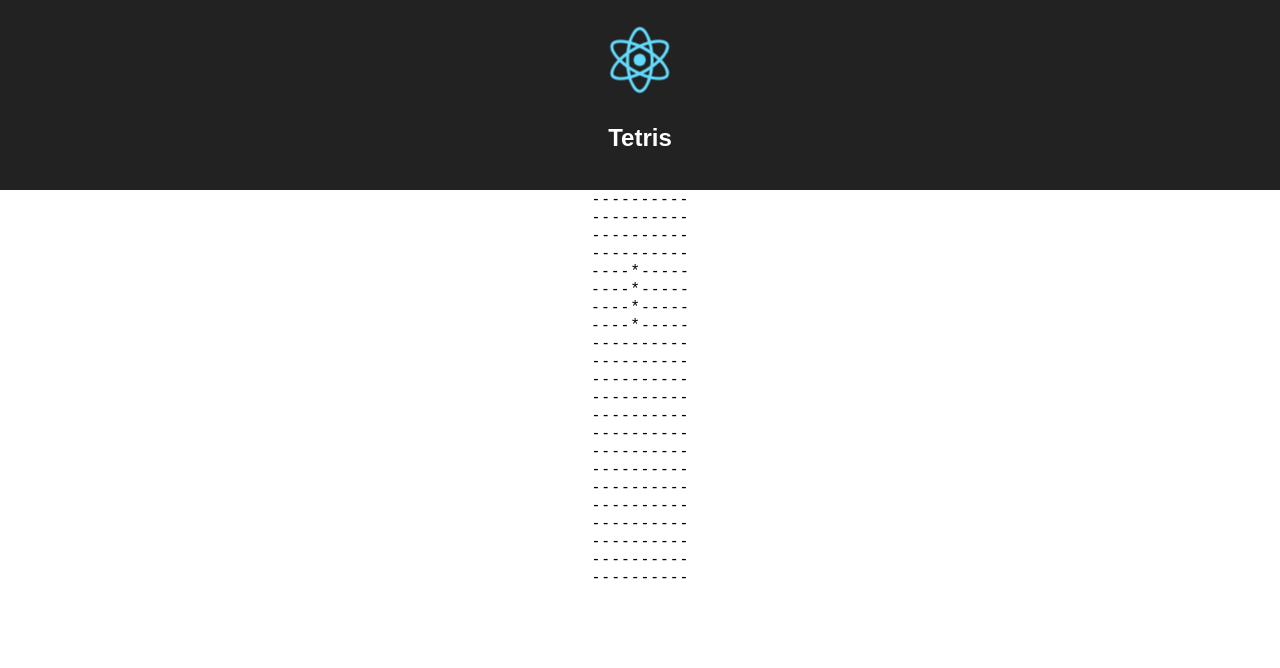
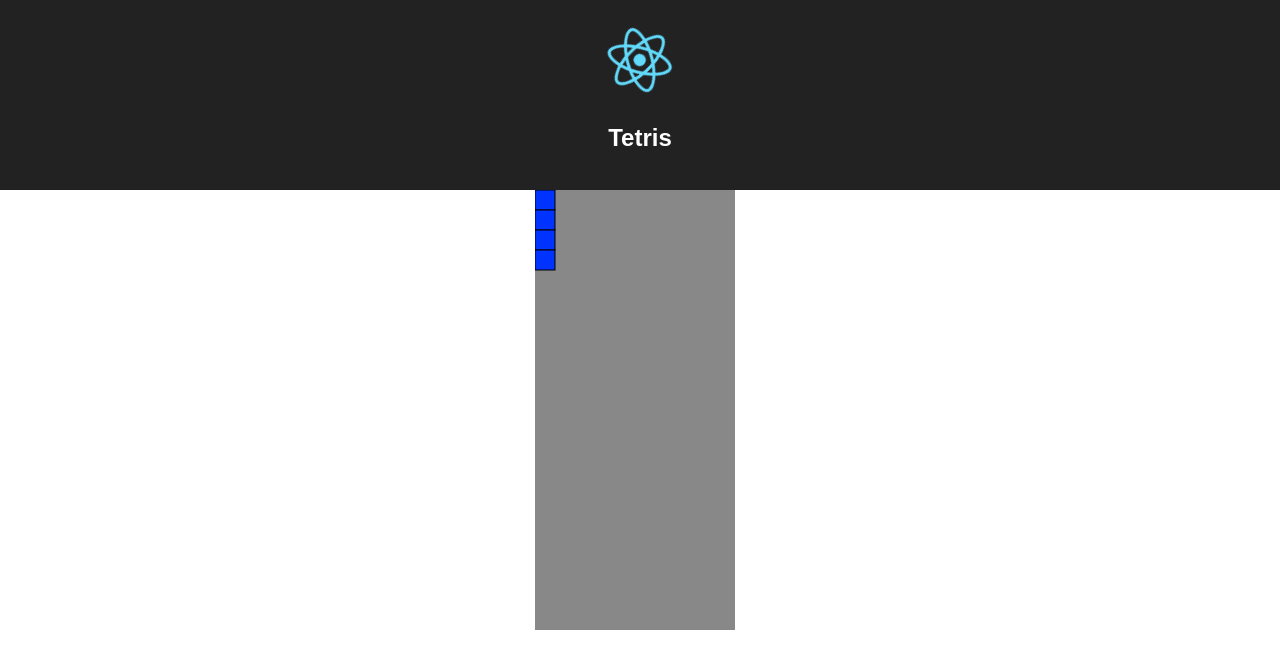
Before and after one commit to seanhaneberg/react-tetris, a React (Create React App) app: page / in a window 1280 px wide. Shown: the top 668 px of the page. Built offline with nearby package versions, Linux system fonts and the light colour scheme.

Commit message:
SVG tetris rendering

```diff
--- a/src/components/TetrisBlock.jsx
+++ /dev/null
@@ -1,11 +0,0 @@
-import React, { Component } from 'react';
-
-class TetrisBlock extends Component {
-
-  render() {
-    let block = this.props.blocked ? "*" : "-";
-    return (<g> {block} </g>)
-  }
-}
-
-export default TetrisBlock;
--- a/src/components/TetrisGame.jsx
+++ b/src/components/TetrisGame.jsx
@@ -1,7 +1,9 @@
 import React, { Component } from 'react';
-import TetrisBlock from './TetrisBlock.jsx';
+import TetrisPiece from './TetrisPiece.jsx';
 
-var pieces = [
+class PieceDefinitions {
+  constructor() {
+    this.pieces = [
       [[0, 0], [0, 1], [0, 2], [0, 3]],   // [0] I
       [[0, 0], [0, 1], [0, 2], [1, 2]],   // [1] L
       [[0, 0], [1, 0], [0, 1], [0, 2]],   // [2] R (mirror of L)
@@ -10,19 +12,43 @@ var pieces = [
       [[0, 0], [0, 1], [1, 0], [1, 1]],   // [5] X
       [[0, 0], [0, 1], [0, 2], [1, 1]]    // [6] T
     ];
+  }
+}
+
+class GameConfiguration {
+  constructor() {
+    this.blockWidth = 20;
+    this.blockHeight = this.blockWidth;
+
+    this.columnCount = 10;
+    this.rowCount = 22;
+
+    this.playspaceWidth = this.blockWidth * this.columnCount;
+    this.playspaceHeight = this.blockHeight * this.rowCount;
+
+    this.enableBonusBlocks = false;
+  }
+}
 
 class TetrisGame extends Component {
   constructor(props) {
     super(props);
-    this.setState({ activePiece: null, inactivePieces: [] });
+
+    this.state = {
+      config: new GameConfiguration(),
+      pieceDefinitions: new PieceDefinitions(),
+      activePiece: null,
+      inactivePieces: []
+    };
   }
 
   componentDidMount() {
     var self = this;
     this.timer = setInterval(
-      () => self.tick(),
-      1000
-    );
+      function () {
+        self.tick();
+      },
+      1000);
   }
 
   componentWillUnmount() {
@@ -32,45 +58,39 @@ class TetrisGame extends Component {
   tick() {
     var activePiece = this.state ? this.state.activePiece : null;
     if (activePiece) {
-      activePiece.pos[1]++; // is this okay or should I set state?
+      activePiece.pos[1]++;
     } else {
+      let defs = this.state.pieceDefinitions.pieces;
+      var defIndex = Math.floor(Math.random() * defs.length);
       activePiece = {
         pos: [4, 0],
-        shape: pieces[0]
+        shape: defs[defIndex]
       };
     }
 
     this.setState({ activePiece: activePiece });
   }
 
-  renderBoard() {
-    let width = this.props.cols;
-    let height = this.props.rows;
-    var board = [];
-    for (var row = 0; row < height; row++) {
-      for (var col = 0; col < width; col++) {
-        var blocked = false;
-        if (this.state && this.state.activePiece) {
-          for (var block = 0; block < this.state.activePiece.shape.length; block++) {
-            var x = this.state.activePiece.pos[0] + this.state.activePiece.shape[block][0];
-            var y = this.state.activePiece.pos[1] + this.state.activePiece.shape[block][1];
-            blocked = (x === col) && (y === row);
-            if (blocked) {
-              break;
-            }
-          }
-        }
+  render() {
+    let config = this.state.config;
+    let boardMargin = 10;
+    let blockWidth = config.blockWidth;
+    let blockHeight = config.blockHeight;
+    let width = config.playspaceWidth;
+    let height = config.playspaceHeight;
+    let boardWidth = width + boardMargin;
+    let boardHeight = height + boardMargin;
+    let def = this.state.pieceDefinitions.pieces[0];
 
-        board.push(<TetrisBlock blocked={blocked} />);
-      }
-
-      board.push(<br />);
-    }
-    return <g> {board} </g>;
-  }
-
-  render() {
-    return this.renderBoard();
+    // Keep a list of all pieces and render them all.
+    return (
+      <g>
+        <svg width={boardWidth} height={boardHeight}>
+          <rect x="0" y="0" width={width} height={height} fill="#888888" />
+          <TetrisPiece def={def} x={0} y={0} blockWidth={blockWidth} blockHeight={blockHeight} />
+        </svg>
+      </g>
+    );
   }
 }
 
--- /dev/null
+++ b/src/components/TetrisPiece.jsx
@@ -0,0 +1,32 @@
+import React, { Component } from 'react';
+
+
+class TetrisBlock extends Component {
+  render() {
+    let width = this.props.width;
+    let height = this.props.height;
+    let x = this.props.x * width;
+    let y = this.props.y * height;
+    return (<g><rect stroke="#000000" fill="#0033FF" x={x} y={y} width={width} height={height} /></g>);
+  }
+}
+
+
+class TetrisPiece extends Component {
+  render() {
+    let width = this.props.blockWidth;
+    let height = this.props.blockHeight;
+    let x = this.props.x;
+    let y = this.props.y;
+    let def = this.props.def;
+
+    var blocks = [];
+    for (var i = 0; i < def.length; i++) {
+      blocks.push(<TetrisBlock key={i} x={x + def[i][0]} y={y + def[i][1]} width={width} height={height} />);
+    }
+
+    return (<g> {blocks} </g>);
+  }
+}
+
+export default TetrisPiece;
```
Lines whose indentation alone changed are shown as unchanged.
